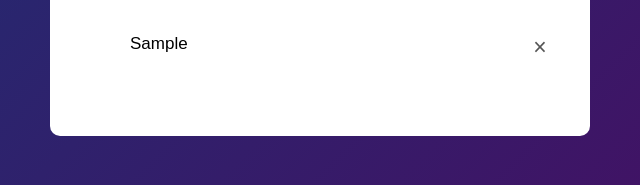
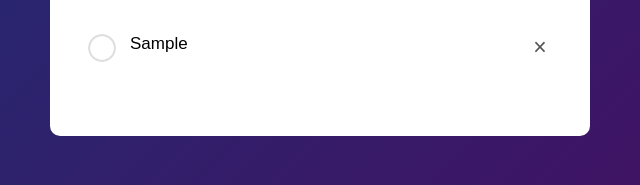
Before and after one commit to Rahulray12/To-do-App, a plain HTML site: page index.html in a window 1280 px wide. Both pictures are taken after typing "Sample" into the empty fields and a click on the button "Add". Shown: the part 414-599 px from the top of the page, 320-960 px from the left. Drawn offline with Linux system fonts and the light colour scheme.

Commit message:
Update style.css

```diff
--- a/style.css
+++ b/style.css
@@ -74,7 +74,7 @@ ul li::before{
     height: 28px;
     width: 28px;
     border-radius: 50%;
-    background-image: url(images/unchecked.png);
+    background-image: url(unchecked.png);
     /* color: #000; */
     background-size: cover;
     background-position: center;
```
